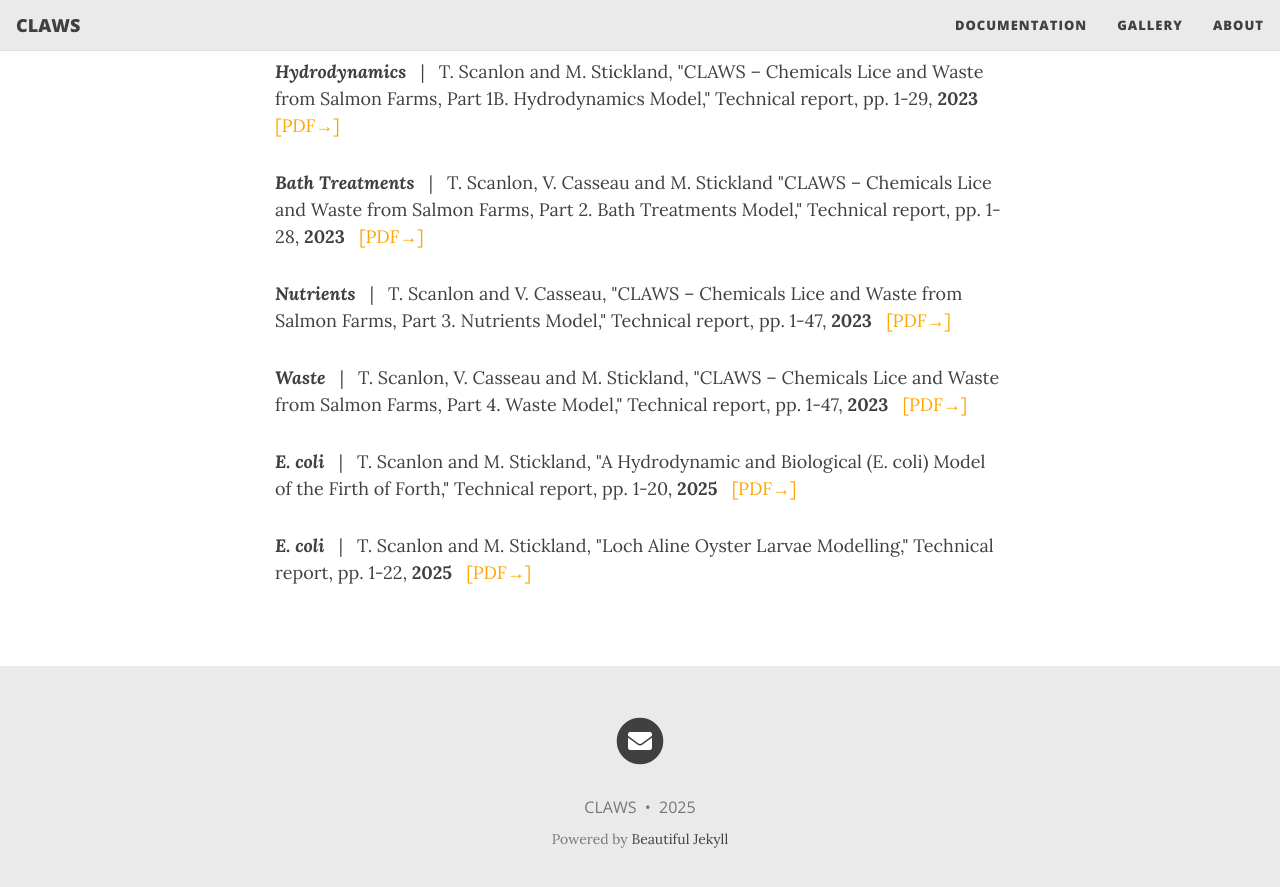
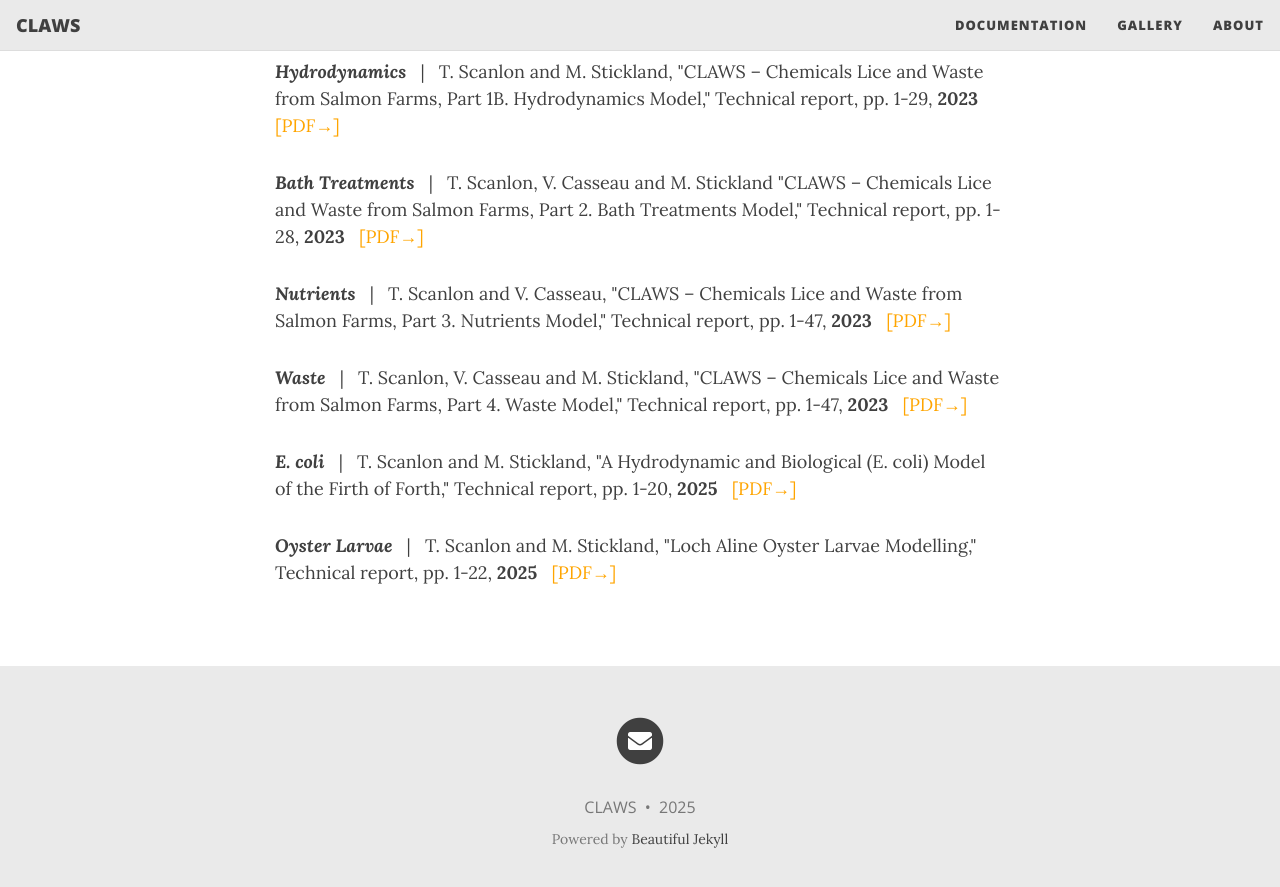
Before and after one commit to claws-scot/claws-scot.github.io, a Jekyll site: the page built from reports.md, in a window 1280 px wide and 900 px high, scrolled down 789 px. Shown: the top 887 px of the window. Built offline with Jekyll 4.4.1, drawn with Linux system fonts in a browser that asks for light colours; nearby versions of some CDN libraries.

```diff
--- a/reports.md
+++ b/reports.md
@@ -35,4 +35,4 @@
 
 <p><b><i>E. coli</i></b> &nbsp; | &nbsp; T. Scanlon and M. Stickland, "A Hydrodynamic and Biological (E. coli) Model of the Firth of Forth," Technical report, pp. 1-20, <b>2025</b> &nbsp; <a href="/docs/validation_reports/Firth_of_Forth_Hydrodynamic_and_Biological_Ecoli_Modelling_Final_Version.pdf" target="_blank" style="color:orange"> [PDF→]</a></p>
 
-<p><b><i>E. coli</i></b> &nbsp; | &nbsp; T. Scanlon and M. Stickland, "Loch Aline Oyster Larvae Modelling," Technical report, pp. 1-22, <b>2025</b> &nbsp; <a href="/docs/validation_reports/Loch_Aline_Oyster_Larvae_Modelling_Report.pdf" target="_blank" style="color:orange"> [PDF→]</a></p>
+<p><b><i>Oyster Larvae</i></b> &nbsp; | &nbsp; T. Scanlon and M. Stickland, "Loch Aline Oyster Larvae Modelling," Technical report, pp. 1-22, <b>2025</b> &nbsp; <a href="/docs/validation_reports/Loch_Aline_Oyster_Larvae_Modelling_Report.pdf" target="_blank" style="color:orange"> [PDF→]</a></p>
```
